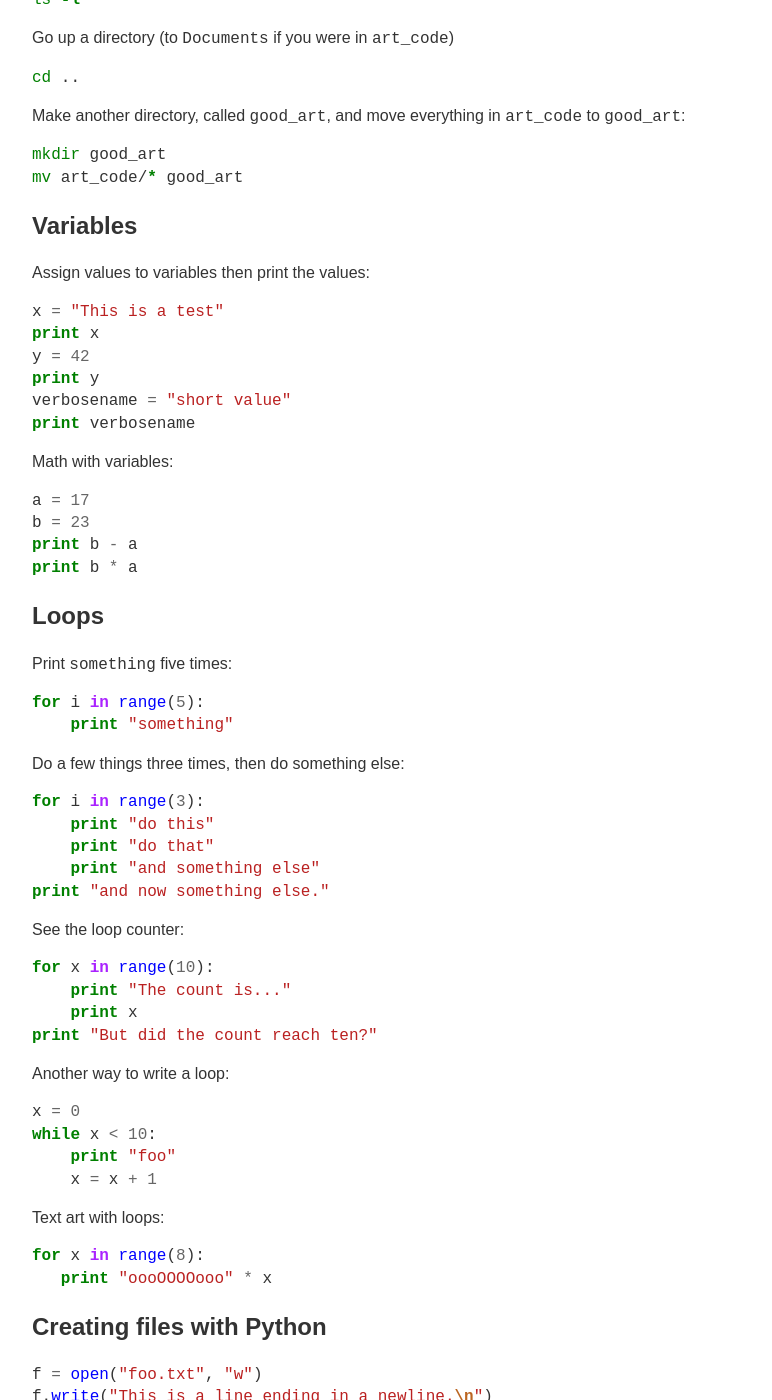
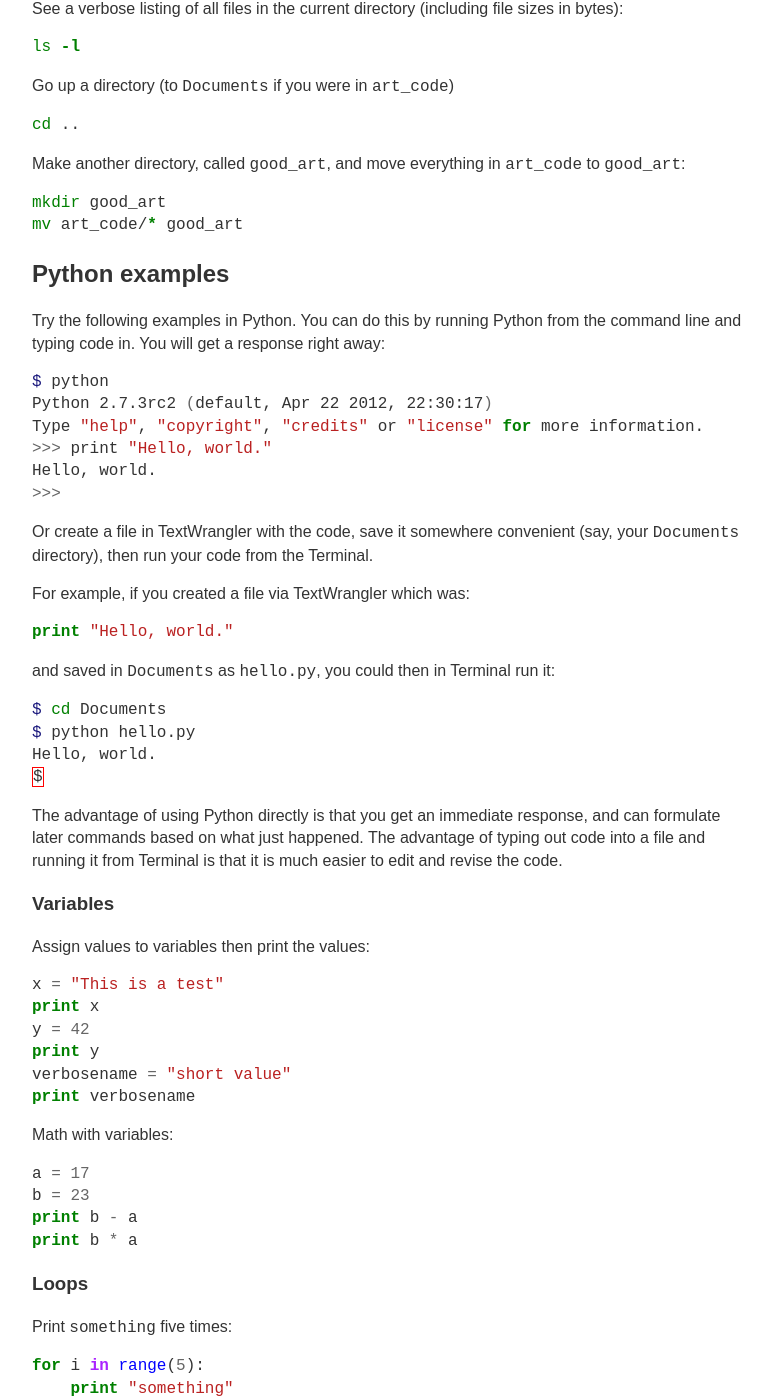
Before and after one commit to dtorop/city-archive-fall12, a Jekyll site: the page built from _posts/2012-09-13-filesystem_and_loops.markdown, in a window 1280 px wide and 1400 px high, scrolled down 1277 px. Shown: the whole window, without its empty margins (248-1020 px from the left). Built offline with Jekyll 4.4.1, drawn with Linux system fonts in a browser that asks for light colours; some of the changed text lies outside the part shown.

Commit message:
add notes about running Python examples in Python

```diff
--- a/_posts/2012-09-13-filesystem_and_loops.markdown
+++ b/_posts/2012-09-13-filesystem_and_loops.markdown
@@ -5,9 +5,11 @@ title: The Filesystem, Variables, and Loops
 
 Type in these examples! Try them out! Vary them! Think about Borges' infinite library! Make work!
 
-## The Filesystem
+## Terminal/Shell Examples
 
 Use the Terminal to run all these commands.
+
+### The Filesystem
 
 What is the current directory?
 
@@ -97,7 +99,39 @@ mkdir good_art
 mv art_code/* good_art
 {% endhighlight %}
 
-## Variables
+## Python examples
+
+Try the following examples in Python. You can do this by running Python from the command line and typing code in. You will get a response right away:
+
+{% highlight bash %}
+$ python
+Python 2.7.3rc2 (default, Apr 22 2012, 22:30:17)
+Type "help", "copyright", "credits" or "license" for more information.
+>>> print "Hello, world."
+Hello, world.
+>>>
+{% endhighlight %}
+
+Or create a file in TextWrangler with the code, save it somewhere convenient (say, your `Documents` directory), then run your code from the Terminal.
+
+For example, if you created a file via TextWrangler which was:
+
+{% highlight python %}
+print "Hello, world."
+{% endhighlight %}
+
+and saved in `Documents` as `hello.py`, you could then in Terminal run it:
+
+{% highlight bash %}
+$ cd Documents
+$ python hello.py
+Hello, world.
+$
+{% endhighlight %}
+
+The advantage of using Python directly is that you get an immediate response, and can formulate later commands based on what just happened. The advantage of typing out code into a file and running it from Terminal is that it is much easier to edit and revise the code.
+
+### Variables
 
 Assign values to variables then print the values:
 
@@ -119,7 +153,7 @@ print b - a
 print b * a
 {% endhighlight %}
 
-## Loops
+### Loops
 
 Print `something` five times:
 
@@ -163,7 +197,7 @@ for x in range(8):
    print "oooOOOOooo" * x
 {% endhighlight %}
 
-## Creating files with Python
+### Creating files with Python
 
 {% highlight python %}
 f = open("foo.txt", "w")
```
